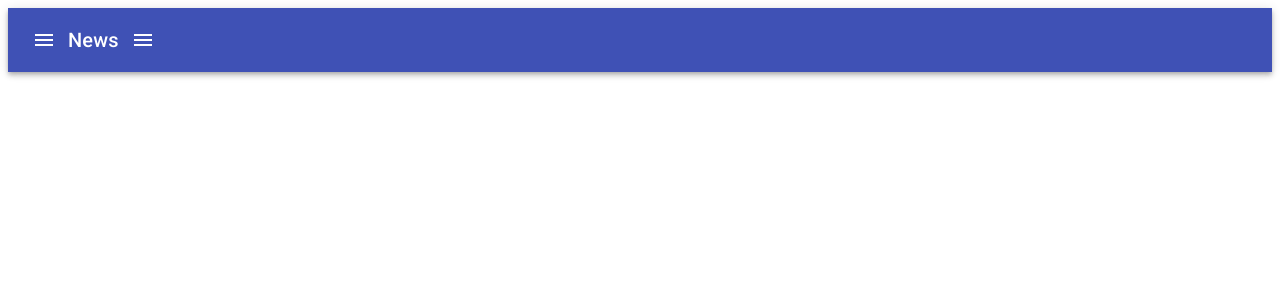
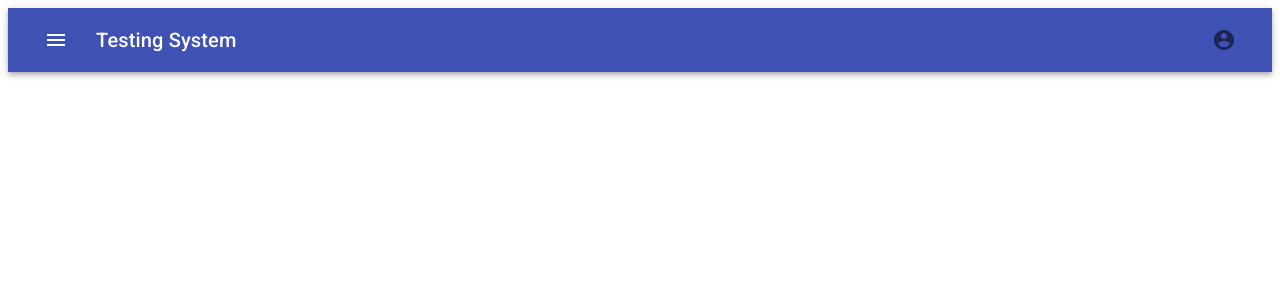
Before and after one commit to Regyl/YetAnotherSocialNetworkFront, a React (Create React App) app: page / in a window 1280 px wide. Shown: the top 300 px of the page. Built offline with nearby package versions, Linux system fonts and the light colour scheme.

Commit message:
add main page

```diff
--- a/package.json
+++ b/package.json
@@ -3,6 +3,8 @@
   "version": "0.1.0",
   "private": true,
   "dependencies": {
+    "@emotion/react": "^11.4.1",
+    "@emotion/styled": "^11.3.0",
     "@material-ui/core": "^4.12.3",
     "@material-ui/icons": "^4.11.2",
     "@testing-library/jest-dom": "^5.14.1",
--- a/src/components/mainPage/MainPage.jsx
+++ b/src/components/mainPage/MainPage.jsx
@@ -1,37 +1,71 @@
 import * as React from 'react';
-import {Box, Toolbar, IconButton, Typography, Button, AppBar, MenuItem, Menu} from "@material-ui/core";
+import {Box, Toolbar, IconButton, Typography, Button, AppBar, MenuItem, Menu, makeStyles} from "@material-ui/core";
 import MenuIcon from "@material-ui/icons/Menu";
 import {AccountCircle} from "@material-ui/icons";
 
+const useStyles = makeStyles((theme) => ({
+    root: {
+        flexGrow: 1,
+    },
+    menuButton: {
+        marginRight: theme.spacing(2),
+    },
+    title: {
+        flexGrow: 1,
+        display: 'none',
+        [
+            theme.breakpoints.up('sm')]: {
+            display: 'block',
+        },
+    },
+}));
+
 
 export default function MainPage() {
+    const classes = useStyles();
+    const [anchorEl, setAnchorEl] = React.useState(null);
+    const open = Boolean(anchorEl);
+    const handleClick = (event) => {
+        setAnchorEl(event.currentTarget);
+    };
+    const handleClose = () => {
+        setAnchorEl(null);
+    };
 
     return (
-        <Box sx={{ flexGrow: 1 }}>
+        <Box className={classes.root}>
             <AppBar position="static">
                 <Toolbar>
                     <IconButton
-                        size="large"
-                        edge="start"
+                        className={classes.menuButton}
                         color="inherit"
-                        aria-label="menu"
-                        sx={{ mr: 2 }}
                     >
                         <MenuIcon />
                     </IconButton>
-                    <Typography variant="h6" component="div" sx={{ flexGrow: 1 }}>
-                        News
+                    <Typography className={classes.title} variant="h6" noWrap>
+                        Testing System
                     </Typography>
-
                     <IconButton
-                        size="large"
-                        edge="end"
-                        color="inherit"
-                        aria-label="menu"
-                        sx={{ mr: 2 }}
-                    >
-                        <MenuIcon />
+                        id="basic-button"
+                        aria-controls="basic-menu"
+                        aria-haspopup="true"
+                        aria-expanded={open ? 'true' : undefined}
+                        onClick={handleClick}
+                        >
+                        <AccountCircle/>
                     </IconButton>
+                        <Menu
+                            id="basic-menu"
+                            anchorEl={anchorEl}
+                            open={open}
+                            onClose={handleClose}
+                            MenuListProps={{
+                                'aria-labelledby': 'basic-button',
+                            }}
+                        >
+                            <MenuItem onClick={handleClose}>Sign in</MenuItem>
+                            <MenuItem onClick={handleClose}>Sign up</MenuItem>
+                        </Menu>
                 </Toolbar>
             </AppBar>
         </Box>
```
Also changed, not shown: 1 other file (tests, documents, lock files or other folders).
